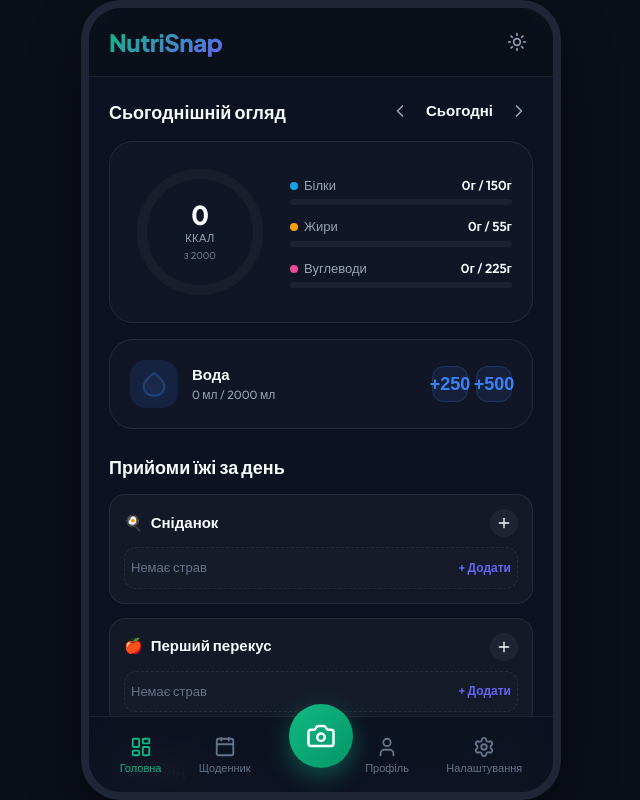
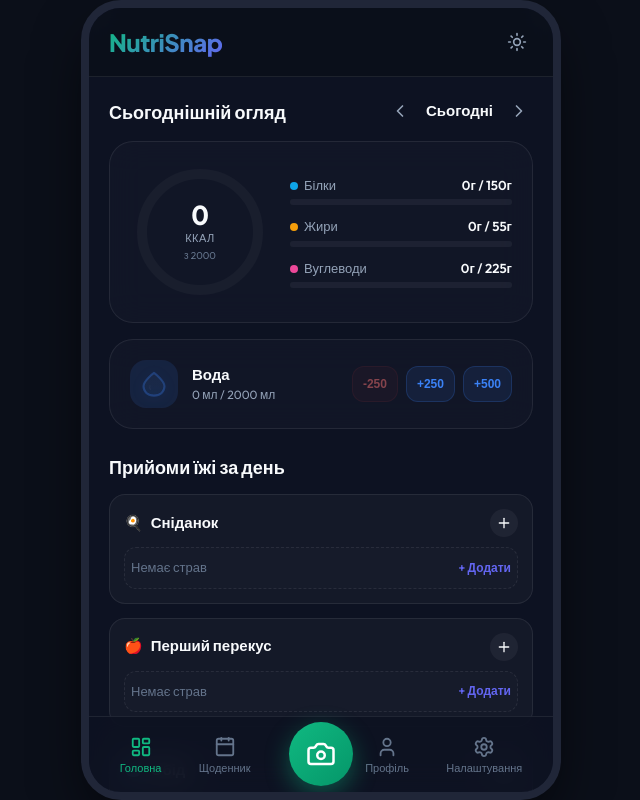
Before and after one commit to igsamchenko-cmyk/nutri-snap, a React (Vite) app: page / in a window 1280 px wide. Shown: the whole page, without its empty margins (319-959 px from the left). Built offline with nearby package versions, Linux system fonts and the light colour scheme.

Commit message:
Center camera FAB, fix scanner overlay padding, add water decrease button, and bump SW cache to v22

```diff
--- a/public/sw.js
+++ b/public/sw.js
@@ -1,4 +1,4 @@
-const CACHE_NAME = 'nutrisnap-cache-v21';
+const CACHE_NAME = 'nutrisnap-cache-v22';
 const ASSETS_TO_CACHE = [
   '/',
   '/index.html',
--- a/src/App.jsx
+++ b/src/App.jsx
@@ -1523,6 +1523,20 @@
                 </div>
               </div>
               <div className="water-actions">
+                <button
+                  className="btn-water-add"
+                  onClick={() => handleWaterAdd(-250)}
+                  title="Зменшити на 250мл"
+                  style={{
+                    opacity: currentWater > 0 ? 1 : 0.5,
+                    pointerEvents: currentWater > 0 ? 'auto' : 'none',
+                    background: 'rgba(239, 68, 68, 0.08)',
+                    color: '#f87171',
+                    borderColor: 'rgba(239, 68, 68, 0.15)'
+                  }}
+                >
+                  -250
+                </button>
                 <button className="btn-water-add" onClick={() => handleWaterAdd(250)} title="Додати 250мл">
                   +250
                 </button>
--- a/src/index.css
+++ b/src/index.css
@@ -370,7 +370,7 @@
 /* Quick scan floating action button */
 .scan-fab {
   position: absolute;
-  bottom: calc(24px + env(safe-area-inset-bottom, 0px));
+  bottom: calc(6px + env(safe-area-inset-bottom, 0px));
   left: 50%;
   transform: translateX(-50%);
   width: 64px;
@@ -508,7 +508,11 @@
   display: flex;
   flex-direction: column;
   justify-content: space-between;
-  padding: 40px 20px;
+  padding-top: calc(140px + env(safe-area-inset-top, 0px));
+  padding-bottom: calc(150px + env(safe-area-inset-bottom, 0px));
+  padding-left: 20px;
+  padding-right: 20px;
+  box-sizing: border-box;
   pointer-events: none;
 }
 
@@ -921,8 +925,9 @@
 }
 
 .btn-water-add {
-  width: 36px;
   height: 36px;
+  padding: 0 10px;
+  min-width: 38px;
   border-radius: 12px;
   background: rgba(59, 130, 246, 0.1);
   color: var(--color-water);
@@ -931,8 +936,8 @@
   display: flex;
   justify-content: center;
   align-items: center;
-  font-weight: bold;
-  font-size: 18px;
+  font-weight: 600;
+  font-size: 12px;
   transition: var(--transition-smooth);
 }
 
```
